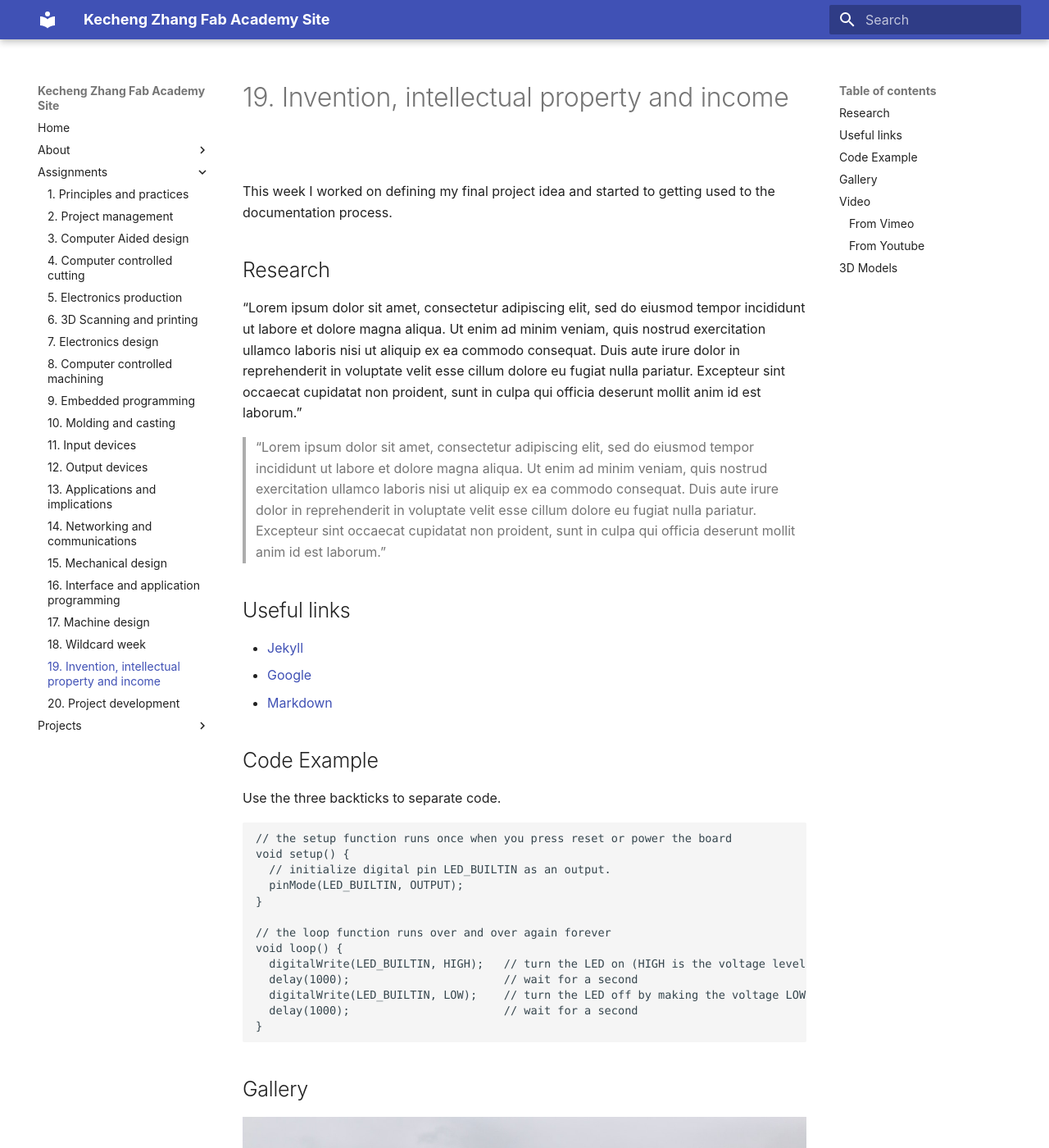
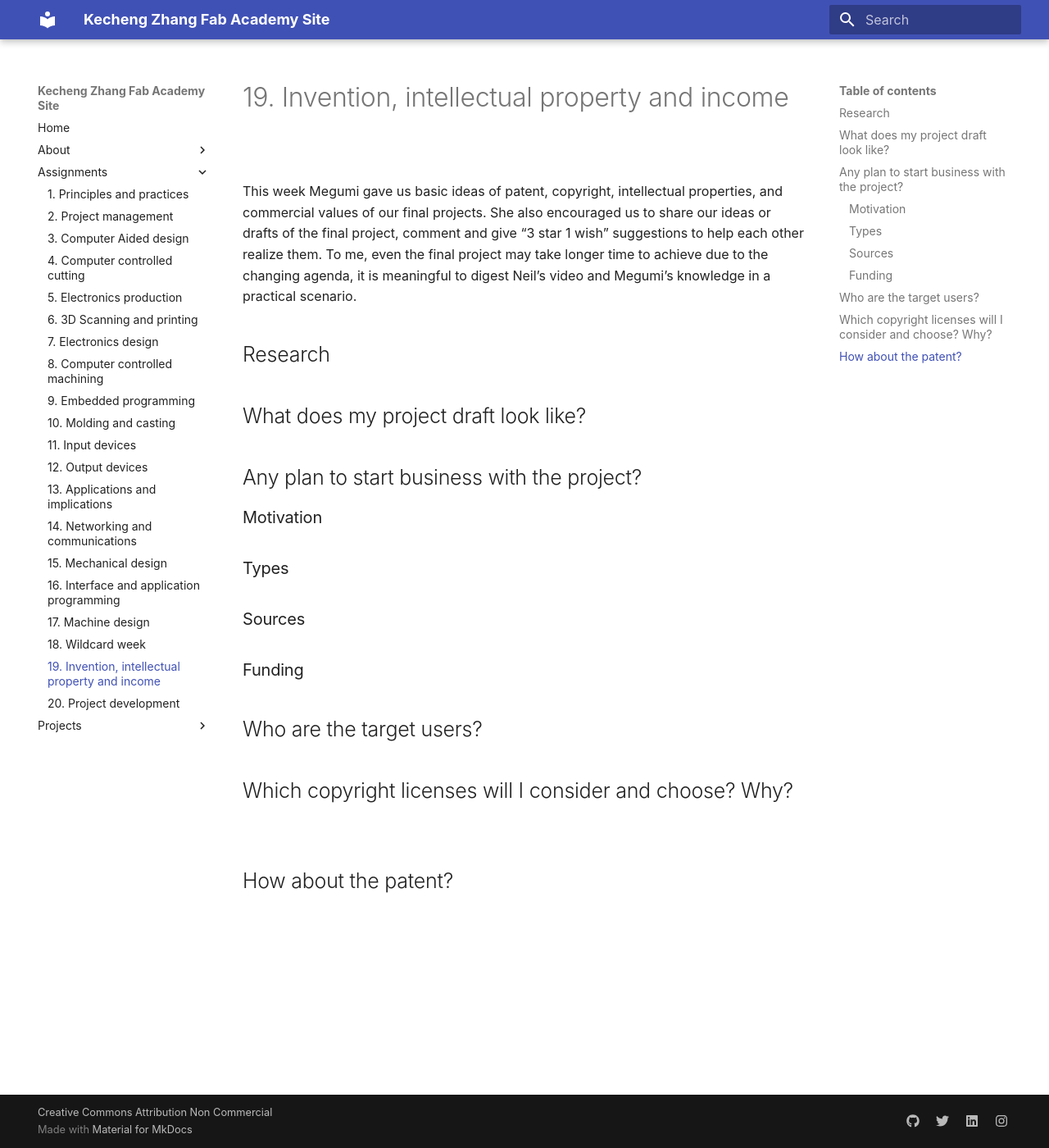
Before and after one commit to kecheeng/example-repository, an MkDocs documentation site: the page built from _docs/assignments/week19.md, in a window 1280 px wide and 1400 px high. Shown: the whole window at 82% size. Built offline with MkDocs 1.6.1 and Material for MkDocs 9.7.7, drawn with Linux system fonts in a browser that asks for light colours; some of the changed text lies outside the part shown.

Commit message:
Deploying website

````diff
--- a/_docs/assignments/week19.md
+++ b/_docs/assignments/week19.md
@@ -1,61 +1,26 @@
 # 19. Invention, intellectual property and income
 
-This week I worked on defining my final project idea and started to getting used to the documentation process.
+This week Megumi gave us basic ideas of patent, copyright, intellectual properties, and commercial values of our final projects. She also encouraged us to share our ideas or drafts of the final project, comment and give "3 star 1 wish" suggestions to help each other realize them. To me, even the final project may take longer time to achieve due to the changing agenda, it is meaningful to digest Neil's video and Megumi's knowledge in a practical scenario.
 
 ## Research
 
-"Lorem ipsum dolor sit amet, consectetur adipiscing elit, sed do eiusmod tempor incididunt ut labore et dolore magna aliqua. Ut enim ad minim veniam, quis nostrud exercitation ullamco laboris nisi ut aliquip ex ea commodo consequat. Duis aute irure dolor in reprehenderit in voluptate velit esse cillum dolore eu fugiat nulla pariatur. Excepteur sint occaecat cupidatat non proident, sunt in culpa qui officia deserunt mollit anim id est laborum."
+## What does my project draft look like?
 
-> "Lorem ipsum dolor sit amet, consectetur adipiscing elit, sed do eiusmod tempor incididunt ut labore et dolore magna aliqua. Ut enim ad minim veniam, quis nostrud exercitation ullamco laboris nisi ut aliquip ex ea commodo consequat. Duis aute irure dolor in reprehenderit in voluptate velit esse cillum dolore eu fugiat nulla pariatur. Excepteur sint occaecat cupidatat non proident, sunt in culpa qui officia deserunt mollit anim id est laborum."
+## Any plan to start business with the project?
 
-## Useful links
+### Motivation
 
-- [Jekyll](http://jekyll.org)
-- [Google](http://google.com)
-- [Markdown](https://en.wikipedia.org/wiki/Markdown)
+### Types
 
-## Code Example
+### Sources
 
-Use the three backticks to separate code.
+### Funding
 
-```
-// the setup function runs once when you press reset or power the board
-void setup() {
-  // initialize digital pin LED_BUILTIN as an output.
-  pinMode(LED_BUILTIN, OUTPUT);
-}
 
-// the loop function runs over and over again forever
-void loop() {
-  digitalWrite(LED_BUILTIN, HIGH);   // turn the LED on (HIGH is the voltage level)
-  delay(1000);                       // wait for a second
-  digitalWrite(LED_BUILTIN, LOW);    // turn the LED off by making the voltage LOW
-  delay(1000);                       // wait for a second
-}
-```
+## Who are the target users?
 
-## Gallery
 
-![](../images/sample-photo.jpg)
+## Which copyright licenses will I consider and choose? Why?
 
-## Video
 
-### From Vimeo
-
-<iframe src="https://player.vimeo.com/video/10048961" width="640" height="480" frameborder="0" webkitallowfullscreen mozallowfullscreen allowfullscreen></iframe>
-<p><a href="https://vimeo.com/10048961">Sound Waves</a> from <a href="https://vimeo.com/radarboy">George Gally (Radarboy)</a> on <a href="https://vimeo.com">Vimeo</a>.</p>
-
-### From Youtube
-
-<iframe width="560" height="315" src="https://www.youtube.com/embed/jjNgJFemlC4" frameborder="0" allow="autoplay; encrypted-media" allowfullscreen></iframe>
-
-## 3D Models
-
-<div class="sketchfab-embed-wrapper"><iframe width="640" height="480" src="https://sketchfab.com/models/658c8f8a2f3042c3ad7bdedd83f1c915/embed" frameborder="0" allow="autoplay; fullscreen; vr" mozallowfullscreen="true" webkitallowfullscreen="true"></iframe>
-
-<p style="font-size: 13px; font-weight: normal; margin: 5px; color: #4A4A4A;">
-    <a href="https://sketchfab.com/models/658c8f8a2f3042c3ad7bdedd83f1c915?utm_medium=embed&utm_source=website&utm_campaign=share-popup" target="_blank" style="font-weight: bold; color: #1CAAD9;">Dita&#39;s Gown</a>
-    by <a href="https://sketchfab.com/francisbitontistudio?utm_medium=embed&utm_source=website&utm_campaign=share-popup" target="_blank" style="font-weight: bold; color: #1CAAD9;">Francis Bitonti Studio</a>
-    on <a href="https://sketchfab.com?utm_medium=embed&utm_source=website&utm_campaign=share-popup" target="_blank" style="font-weight: bold; color: #1CAAD9;">Sketchfab</a>
-</p>
-</div>
+## How about the patent?
````
Also changed, not shown: 1 other file.
